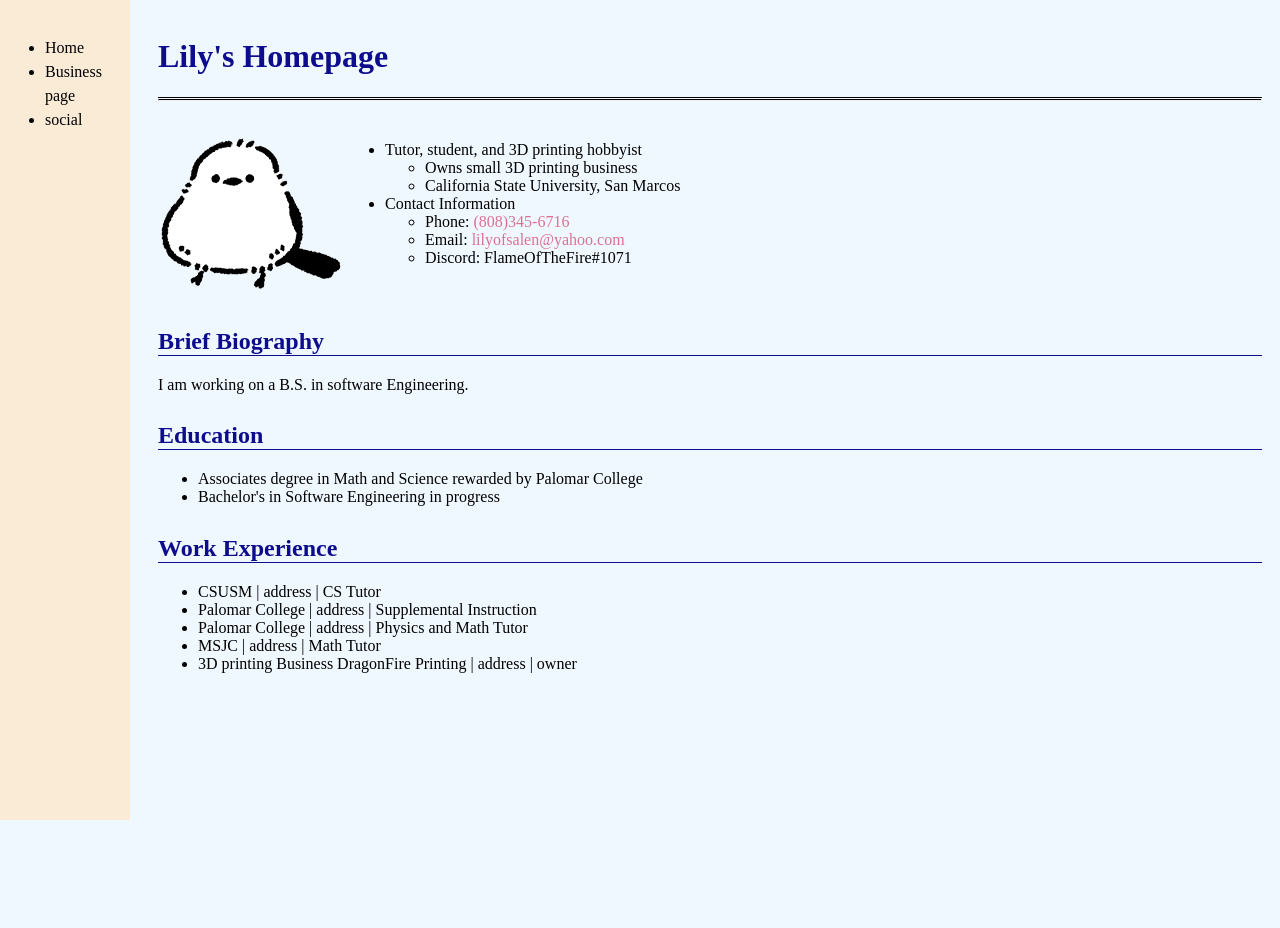
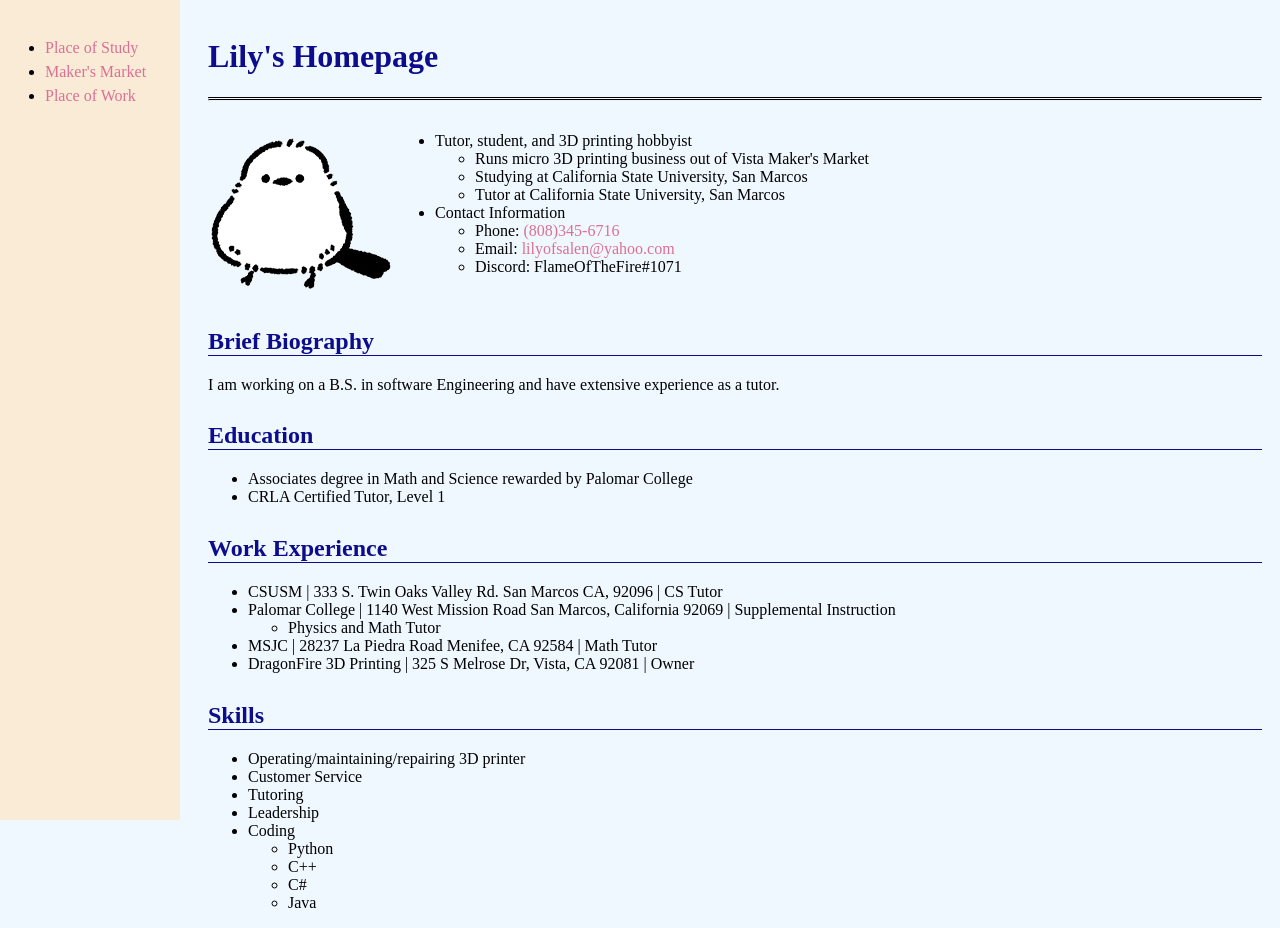
Before and after one commit to FlameOfTheFire1/FlameOfTheFire1.github.io, a plain HTML site: page Lily'sWebpage.html in a window 1280 px wide. Before the commit the page ends 800 px from the top, so only its background shows below. Drawn offline with Linux system fonts and the light colour scheme.

Commit message:
Add files via upload

```diff
--- a/Lily'sWebpage.html
+++ b/Lily'sWebpage.html
@@ -21,8 +21,9 @@
                 <ul>
                     <li>Tutor, student, and 3D printing hobbyist
                         <ul>
-                            <li>Owns small 3D printing business</li>
-                            <li>California State University, San Marcos</li>
+                            <li>Runs micro 3D printing business out of Vista Maker's Market</li>
+                            <li>Studying at California State University, San Marcos</li>
+                            <li>Tutor at California State University, San Marcos</li>
                         </ul>
                     </li>
                     <li>Contact Information
@@ -38,30 +39,51 @@
     </table>
 
     <h2>Brief Biography</h2>
-    <p>I am working on a B.S. in software Engineering.</p>
+    <p>I am working on a B.S. in software Engineering and have extensive experience as a tutor.</p>
 
     <h2>Education</h2>
     <ul>
         <li>Associates degree in Math and Science rewarded by Palomar College</li>
-        <li>Bachelor's in Software Engineering in progress</li>
+        <li>CRLA Certified Tutor, Level 1</li>
     </ul>
 
     <h2>Work Experience</h2>
     <ul>
-        <li>CSUSM | address | CS Tutor</li>
-        <li>Palomar College | address | Supplemental Instruction</li>
-        <li>Palomar College | address | Physics and Math Tutor</li>
-        <li>MSJC | address | Math Tutor</li>
-        <li>3D printing Business DragonFire Printing | address | owner</li>
+        <li>CSUSM | 333 S. Twin Oaks Valley Rd. San Marcos CA, 92096 | CS Tutor</li>
+        <li>Palomar College | 1140 West Mission Road
+            San Marcos, California 92069 | Supplemental Instruction
+            <ul>
+                <li>Physics and Math Tutor</li>
+            </ul></li>
+        <li>MSJC | 28237 La Piedra Road
+            Menifee, CA 92584 | Math Tutor</li>
+        <li>DragonFire 3D Printing | 325 S Melrose Dr, Vista, CA 92081 | Owner</li>
+    </ul>
+
+    <h2>Skills</h2>
+    <ul>
+        <li>Operating/maintaining/repairing 3D printer</li>
+        <li>Customer Service</li>
+        <li>Tutoring</li>
+        <li>Leadership</li>
+        <li>Coding
+            <ul>
+                <li>Python</li>
+                <li>C++</li>
+                <li>C#</li>
+                <li>Java</li>
+            </ul></li>
     </ul>
 
 
     <div class="sidebar">
-        <ul>
-            <li>Home</li>
-            <li>Business page</li>
-            <li>social</li>
-        </ul>
+        <nav>
+            <ul>
+                <li><a href="https://www.csusm.edu/" target="_blank">Place of Study</a> </li>
+                <li><a href="https://vistafarmersmarket.com/" target="_blank">Maker's Market</a> </li>
+                <li><a href="https://www.csusm.edu/stemsc/index.html" target="_blank">Place of Work</a> </li>
+            </ul>
+          </nav>
     </div>
 </body>
 </html>
--- a/style.css
+++ b/style.css
@@ -24,7 +24,7 @@ a:hover{
 
 body{
     background-color: aliceblue;
-    padding-left: 150px;
+    padding-left: 200px;
     padding-right: 10px;
 }
 
@@ -39,7 +39,7 @@ h2{
     top:0;
     left:0;
 
-    width: 125px;
+    width: 175px;
     height: 100%;
     background-color: antiquewhite;
     padding-top: 20px;
```
